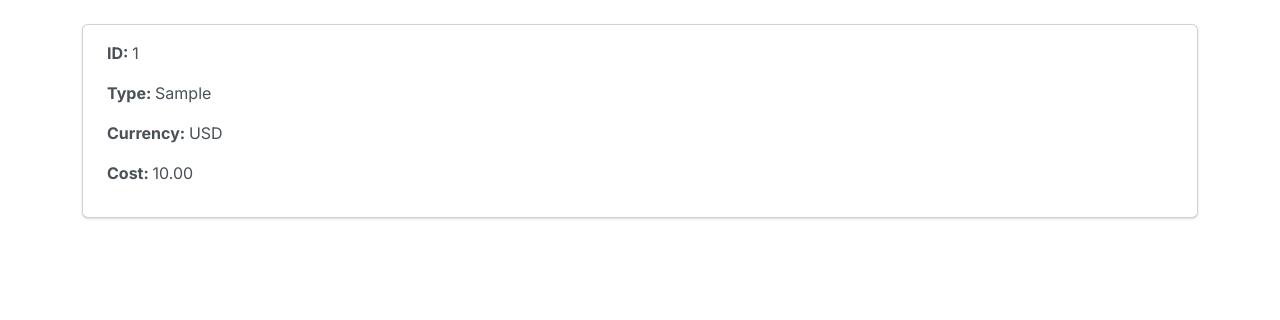
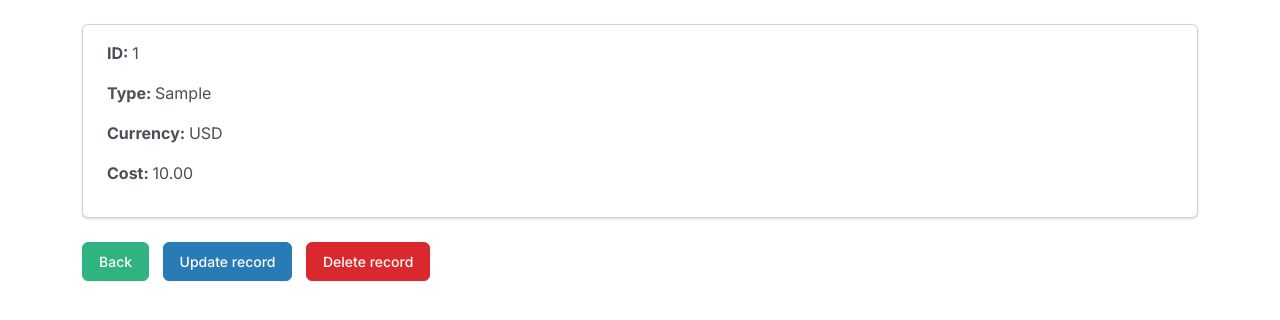
Before and after one commit to Borys-777/BudgetBuddy, a Django app: page /record/1 in a window 1280 px wide. Shown: the part 67-387 px from the top of the page. Run offline with Django 4.2, Linux system fonts and the light colour scheme; a user stored in the database is signed in; tables that the repository leaves empty hold one stand-in row (values such as "Sample post"); parts of the project's set-up code (start-up, migrations or seed data) failed here and were passed over.

Commit message:
Completed CRUD / UPDATE functionality. Changed the buttons text. Edited dashboard.html

```diff
--- a/expense_add/templates/expense_add/dashboard.html
+++ b/expense_add/templates/expense_add/dashboard.html
@@ -4,7 +4,7 @@
 
 <body>
 
-    <h3> This is your dashboard, {{user}}! </h3>
+    <h3> Welcome to your dashboard, {{user}}! </h3>
 
     <hr>
 
--- a/expense_add/templates/expense_add/read-record.html
+++ b/expense_add/templates/expense_add/read-record.html
@@ -5,6 +5,8 @@
 {% block content %}
 
 <div class="card">
+
+
 
     <div class="card-body">
         <p>  <strong> ID: </strong> {{record.id}} </p>
@@ -14,9 +16,21 @@
 
     </div>
 
-
 </div>
 
+<br>
+
+<a href="{% url 'dashboard' %}" class="btn btn-success"> Back </a>
+
+&nbsp;
+
+<a href="{% url 'update-record' record.id %}" class="btn btn-info"> Update record </a>
+
+&nbsp;
+
+<a href="{% url '' %}" class="btn btn-danger"> Delete record </a>
+
+&nbsp;
 
 
 
--- a/expense_add/views.py
+++ b/expense_add/views.py
@@ -104,7 +104,7 @@ def create_record(request):
 @login_required(login_url='my-login')
 def update_record(request, pk):
 
-    record = Record.objects.get(id=pk)
+    record = Expense.objects.get(id=pk)
 
     form = UpdateRecordForm(instance=record)
 
```
